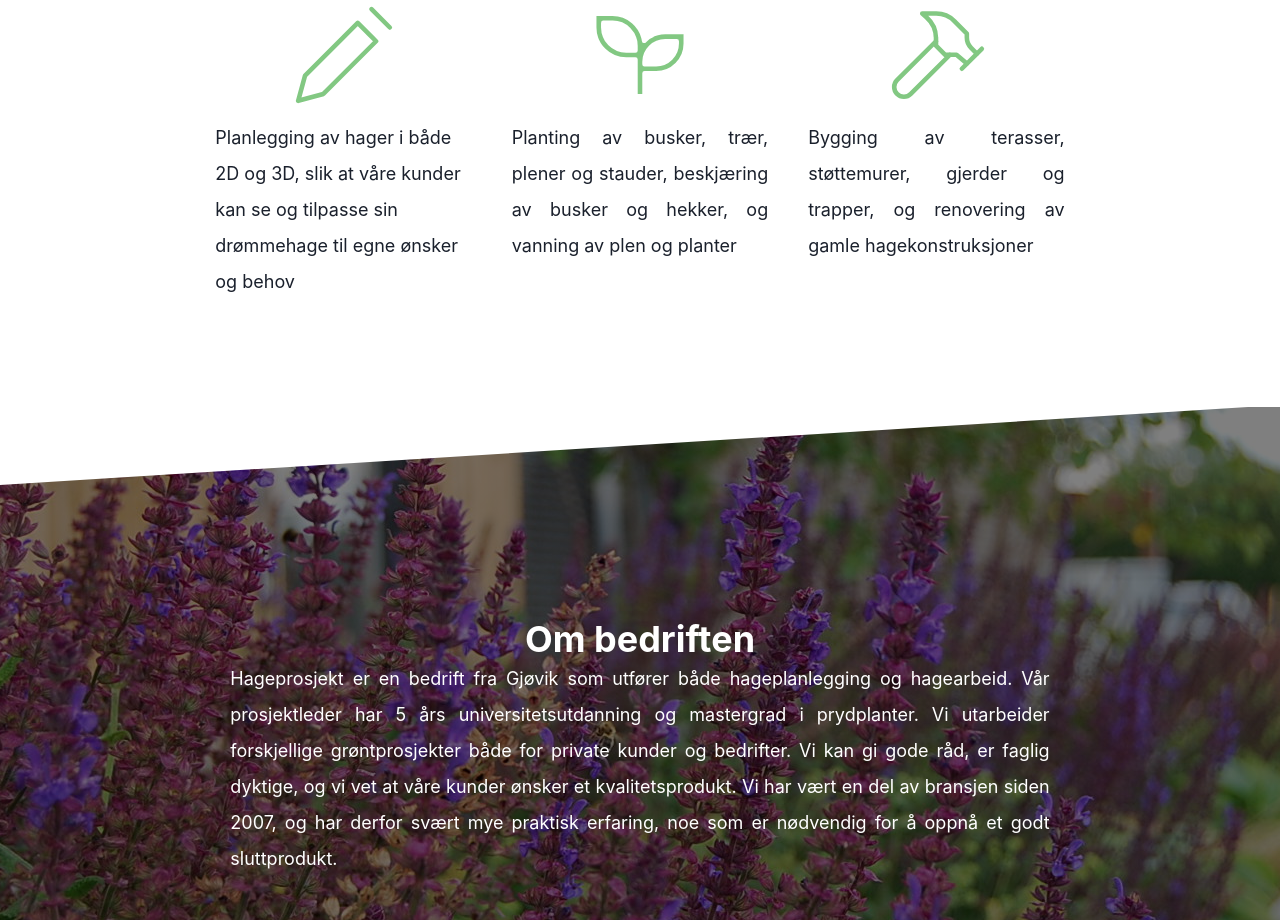
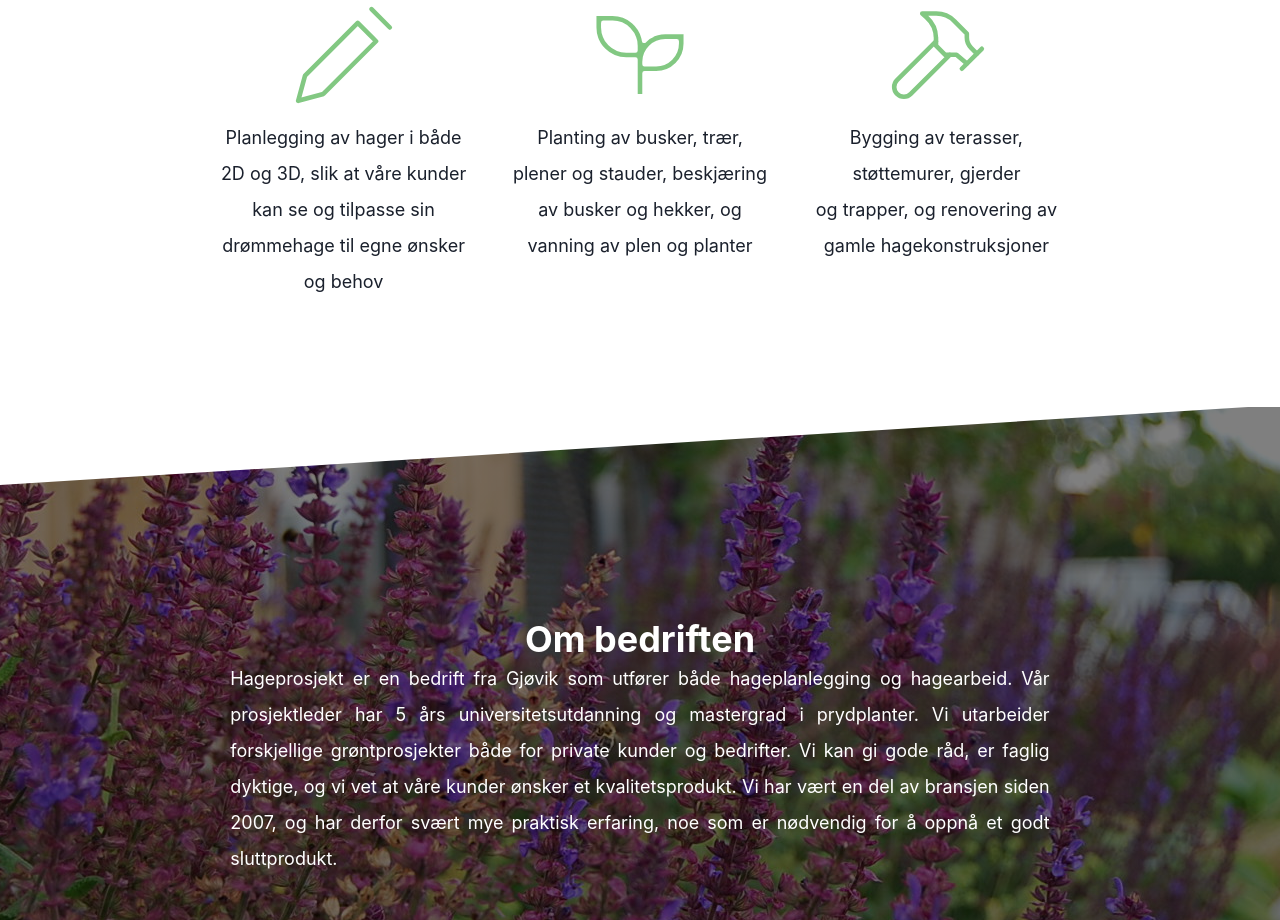
Before and after one commit to joachmak/hageprosjekt, a React (Create React App) app: page /#/ in a window 1280 px wide. Shown: the part 880-1800 px from the top of the page. Built offline with nearby package versions, Linux system fonts and the light colour scheme.

Commit message:
Change text alignment and carousel config

```diff
--- a/src/components/Carousel.tsx
+++ b/src/components/Carousel.tsx
@@ -74,7 +74,7 @@ export default function CarouselComponent(props: carouselInterface) {
 
     return (
         <Carousel showThumbs={false} showIndicators={props.projectView} showArrows={size.lg} showStatus={false} autoPlay
-                  infiniteLoop interval={5000} emulateTouch useKeyboardArrows swipeable
+                  infiniteLoop interval={5000} emulateTouch useKeyboardArrows swipeable stopOnHover={false}
                   renderArrowNext={
                       (onClickHandler, hasNext, label) =>
                           hasNext && (
--- a/src/components/Services.tsx
+++ b/src/components/Services.tsx
@@ -63,7 +63,7 @@ export default function Services() {
                                         <line x1="18" y1="2" x2="22" y2="6" />
                                         <path d="M7.5 20.5L19 9l-4-4L3.5 16.5 2 22l5.5-1.5z" />
                                     </svg>
-                                    <Text justify="inter-character" style={styles.text}>
+                                    <Text align="center" style={styles.text}>
                                         Planlegging av hager i både 2D og 3D, slik at våre kunder kan se og tilpasse sin
                                         drømmehage til egne ønsker og behov
                                     </Text>
@@ -88,7 +88,7 @@ export default function Services() {
                                             <path d="M6 3c3.49 0 6.383 2.554 6.913 5.895C14.088 7.724 15.71 7 17.5 7H22v2.5c0 3.59-2.91 6.5-6.5 6.5H13v5h-2v-8H9c-3.866 0-7-3.134-7-7V3h4zm14 6h-2.5c-2.485 0-4.5 2.015-4.5 4.5v.5h2.5c2.485 0 4.5-2.015 4.5-4.5V9zM6 5H4v1c0 2.761 2.239 5 5 5h2v-1c0-2.761-2.239-5-5-5z"/>
                                         </g>
                                     </svg>
-                                    <Text align="justify" justify="inter-character" style={styles.text}>
+                                    <Text align="center" style={styles.text}>
                                         Planting av busker, trær, plener og stauder, beskjæring av busker og hekker, og
                                         vanning av plen og planter
                                     </Text>
@@ -112,8 +112,8 @@ export default function Services() {
                                         <path d="M17.64 15L22 10.64" />
                                         <path d="M20.91 11.7l-1.25-1.25c-.6-.6-.93-1.4-.93-2.25v-.86L16.01 4.6a5.56 5.56 0 00-3.94-1.64H9l.92.82A6.18 6.18 0 0112 8.4v1.56l2 2h2.47l2.26 1.91" />
                                     </svg>
-                                    <Text align="justify" style={styles.text}>
-                                        Bygging av terasser, støttemurer, gjerder og trapper, og renovering av gamle
+                                    <Text align="center" style={styles.text}>
+                                        Bygging av terasser, støttemurer, gjerder <br />og trapper, og renovering av gamle
                                         hagekonstruksjoner
                                     </Text>
                                 </Flex>
```
